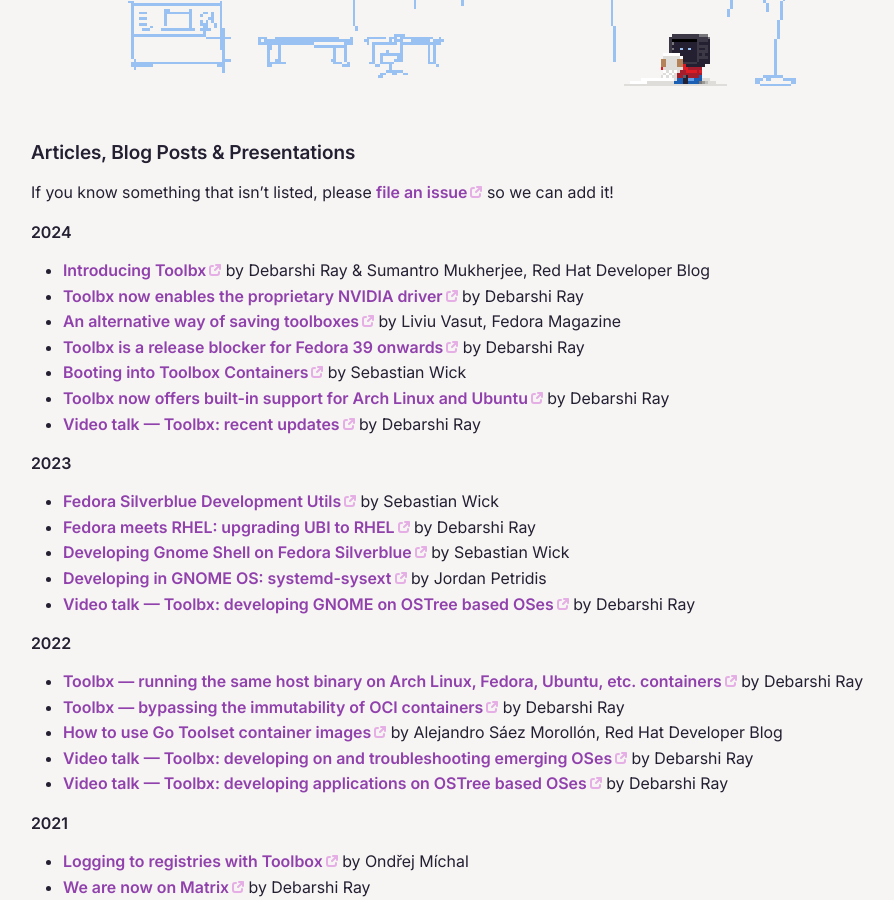
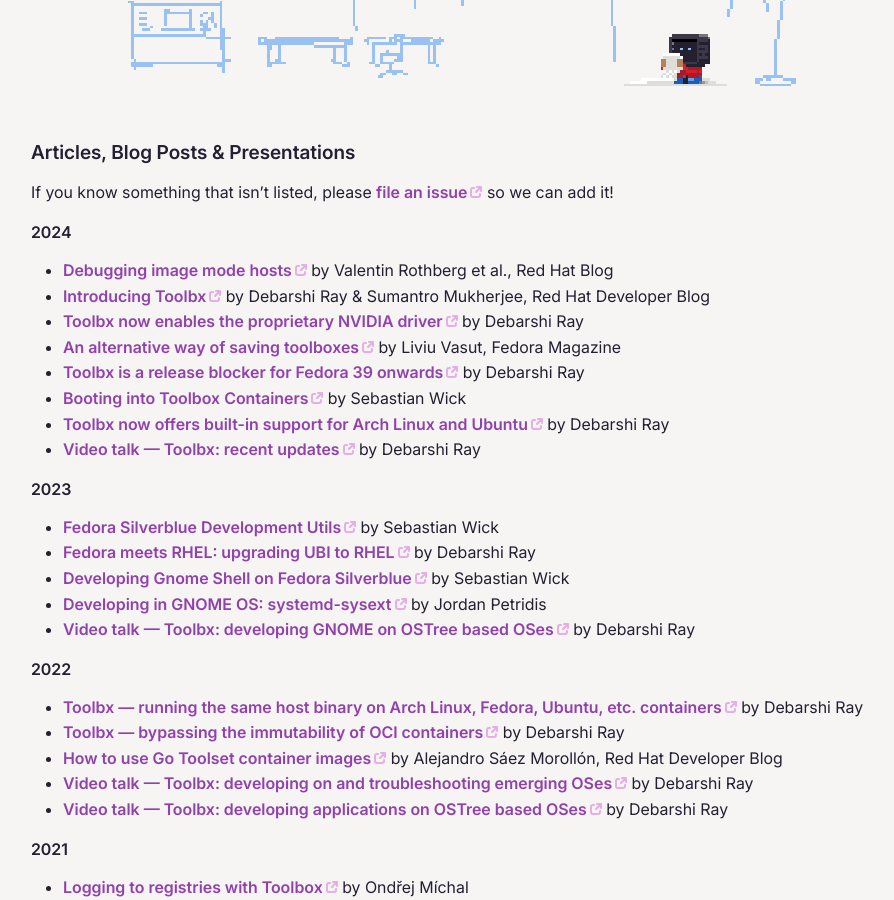
Before and after one commit to containers/containertoolbx.org, a Jekyll site: the page built from articles.md, in a window 1280 px wide and 900 px high, scrolled down 313 px. Shown: the whole window, without its empty margins (193-1087 px from the left). Built offline with Jekyll 4.4.1, drawn with Linux system fonts in a browser that asks for light colours.

Commit message:
Link to Valentin's article on the Red Hat Blog

```diff
--- a/articles.md
+++ b/articles.md
@@ -13,6 +13,7 @@
 
 #### 2024
 
+* [Debugging image mode hosts](https://www.redhat.com/en/blog/debugging-image-mode-hosts) by Valentin Rothberg et al., Red Hat Blog
 * [Introducing Toolbx](https://developers.redhat.com/articles/2024/07/16/introducing-toolbx) by Debarshi Ray & Sumantro Mukherjee, Red Hat Developer Blog
 * [Toolbx now enables the proprietary NVIDIA driver](https://debarshiray.wordpress.com/2024/06/17/toolbx-now-enables-the-proprietary-nvidia-driver/) by Debarshi Ray
 * [An alternative way of saving toolboxes](https://fedoramagazine.org/alternative-way-of-saving-toolboxes-for-later-use/) by Liviu Vasut, Fedora Magazine
```
